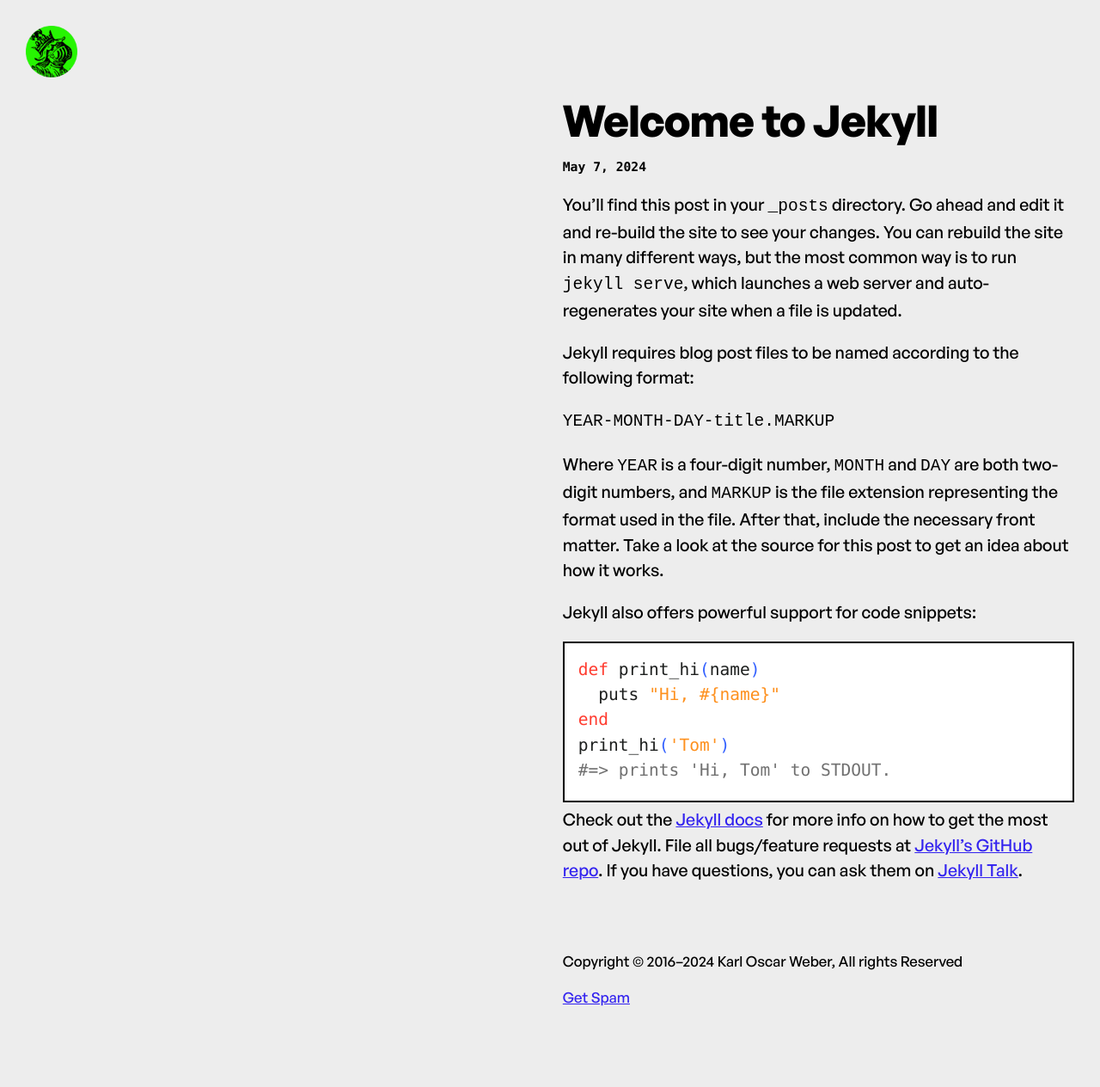
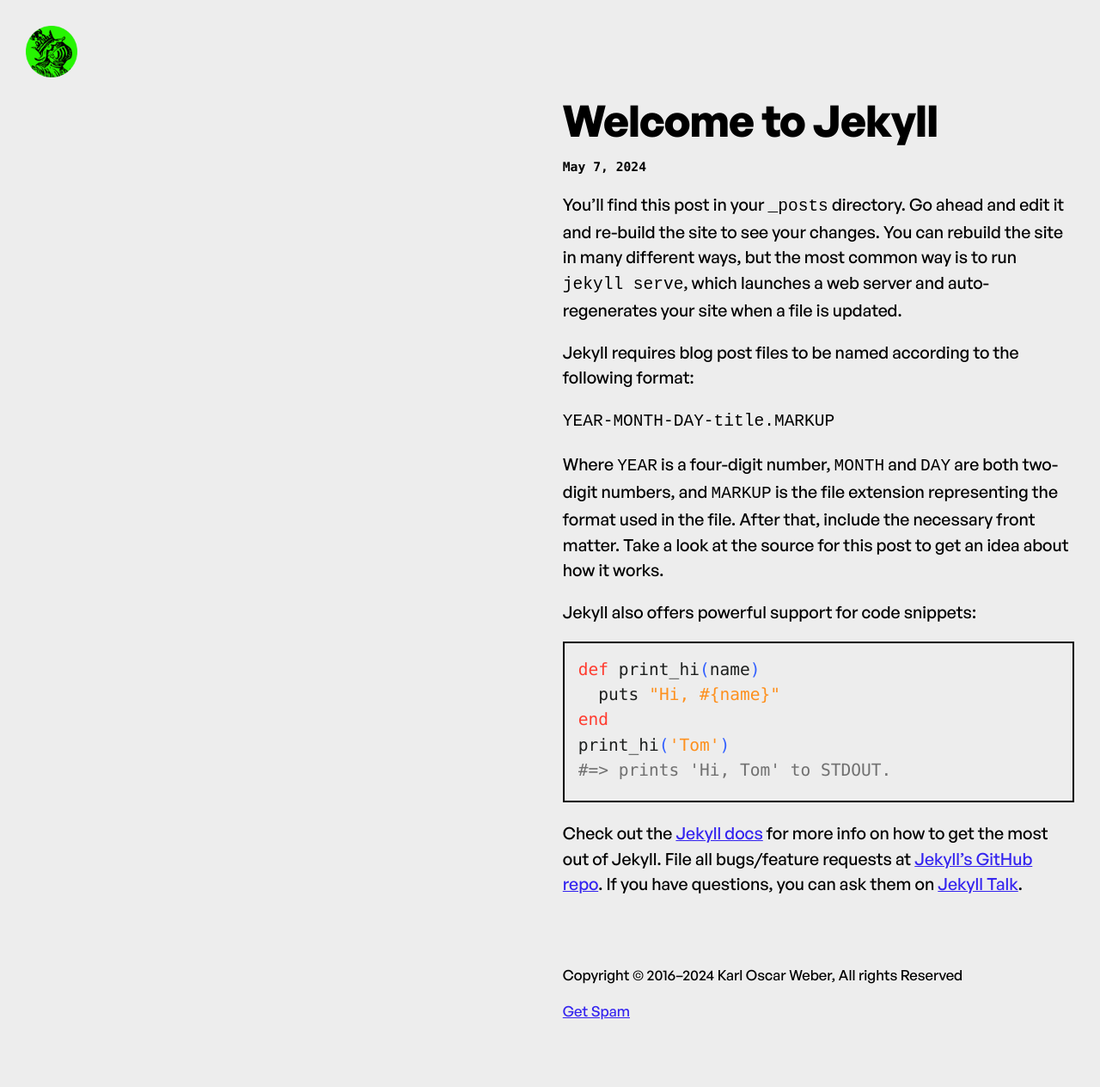
Before and after one commit to karloscarweber/kowfm25, a Jekyll site: the page built from _posts/2024-05-07-welcome-to-jekyll.markdown, in a window 1280 px wide. Shown: the whole page at 86% size. Built offline with Jekyll 4.4.1, drawn with Linux system fonts in a browser that asks for light colours; a script that is not in the unit is left out.

Commit message:
Small CSS changes.

```diff
--- a/_sass/todo.scss
+++ b/_sass/todo.scss
@@ -86,6 +86,8 @@
     --grey-color:color(display-p3 0.2823529412 0.2823529412 0.2823529412);
   }
 }
+/* Reset/base styles and stuff */
+figure {padding:0;margin:0;}
 body {
   font-family:var(--font-family);
   font-size:var(--base-font-size);
@@ -107,7 +109,7 @@
   margin-top:0;
 }
 h2, h3, h4, h5, h6 {margin-top:2rem;margin-bottom:2rem}
-p, blockquote, li {margin-bottom:1em}
+p, blockquote, li, figure {margin-bottom:1em}
 h1 { font-size:var(--f2); letter-spacing:-1.13px; margin-top:-9px;}
 h2 { font-size:var(--f1); }
 p, li  { font-size:var(--f0); line-height:1.5; font-weight:500; color:var(--text-color);}
@@ -168,11 +170,6 @@
 }
 @media (max-width: 800px) {
   picture p {display:none;}
-}
-
-figure {
-  padding:0;
-  margin:0;
 }
 
 postcard {
@@ -293,7 +290,7 @@
 pre {
   display:inline-block;
   position: relative;
-  background: white;
+  background: transparent;
   border-radius: 0rem;
   padding:1rem;
   margin:0;
--- a/index.markdown
+++ b/index.markdown
@@ -1,5 +1,6 @@
 ---
 layout: home
+# image also sets the open graph image so maybe change that.
 image: /assets/images/homepage/looking.jpg
 image_alt: An old Macintosh computer.
 image_link: https://capsule.graphics
```
